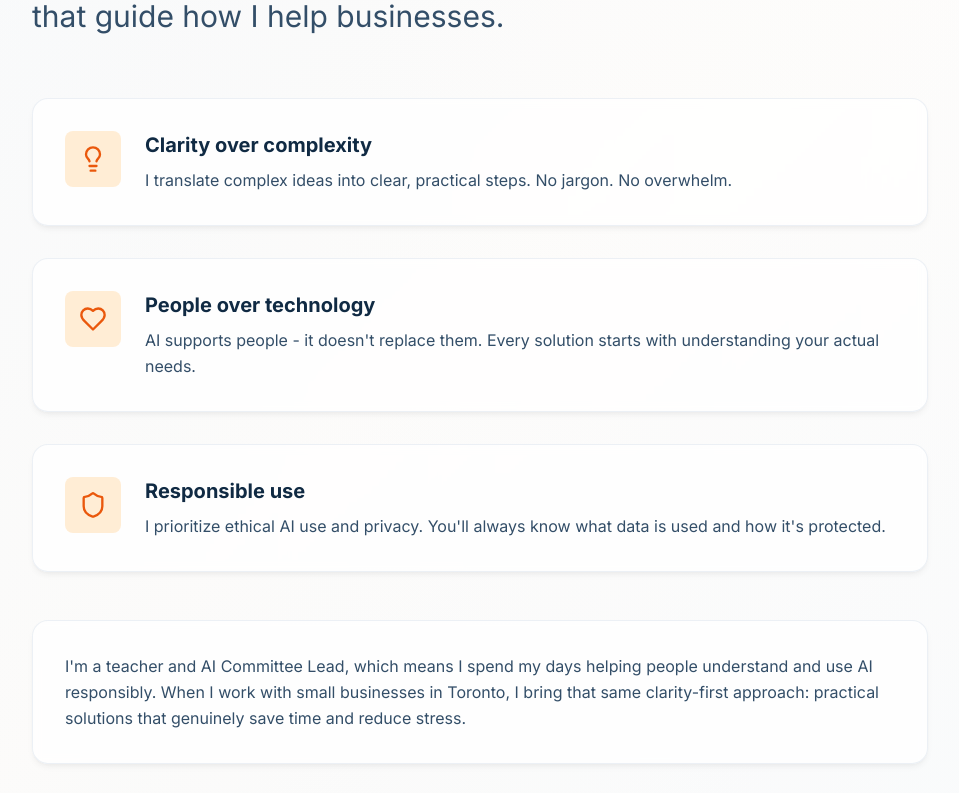
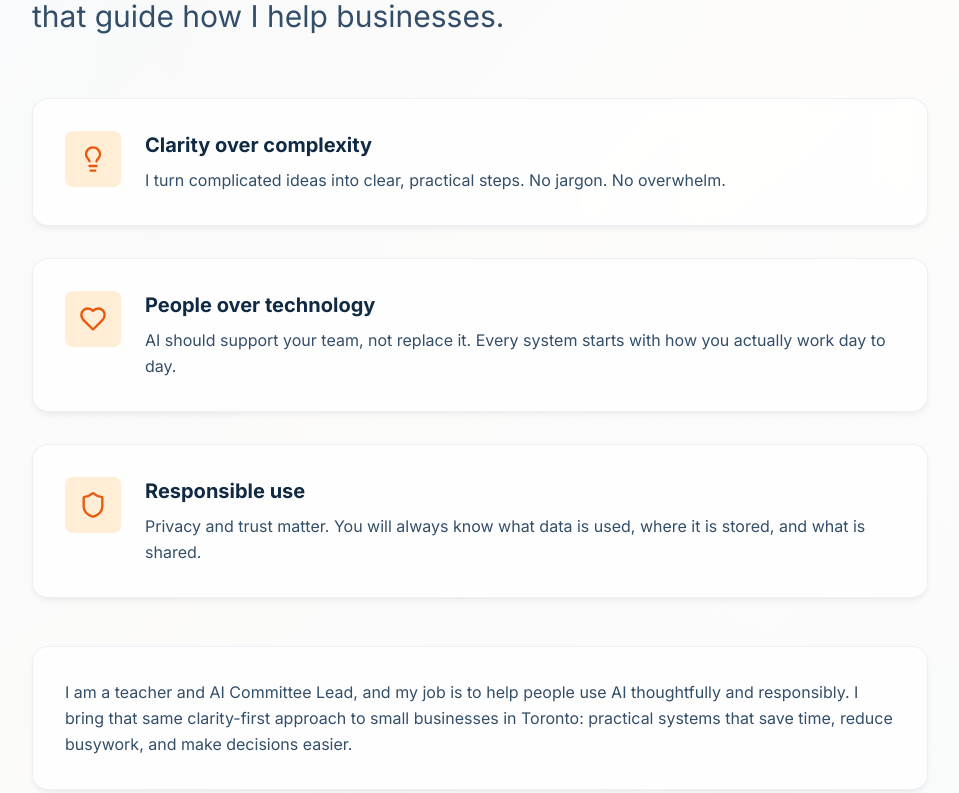
Before and after one commit to Silentkhill/cahill-ai-solutions, a React (Vite) app: page / in a window 1280 px wide. Shown: the part 9621-10414 px from the top of the page, without its empty margins (160-1119 px from the left). Built offline with nearby package versions, Linux system fonts and the light colour scheme.

Commit message:
Update About section with new copy for principles and personal note

```diff
--- a/src/components/About.tsx
+++ b/src/components/About.tsx
@@ -5,17 +5,17 @@ const philosophy = [
   {
     icon: Lightbulb,
     principle: 'Clarity over complexity',
-    explanation: 'I translate complex ideas into clear, practical steps. No jargon. No overwhelm.',
+    explanation: 'I turn complicated ideas into clear, practical steps. No jargon. No overwhelm.',
   },
   {
     icon: Heart,
     principle: 'People over technology',
-    explanation: 'AI supports people - it doesn\'t replace them. Every solution starts with understanding your actual needs.',
+    explanation: 'AI should support your team, not replace it. Every system starts with how you actually work day to day.',
   },
   {
     icon: Shield,
     principle: 'Responsible use',
-    explanation: 'I prioritize ethical AI use and privacy. You\'ll always know what data is used and how it\'s protected.',
+    explanation: 'Privacy and trust matter. You will always know what data is used, where it is stored, and what is shared.',
   },
 ]
 
@@ -65,7 +65,7 @@ export default function About() {
           {/* Personal note - human, not promotional */}
           <div className="card-focused p-8 bg-navy-50/50">
             <p className="text-base text-navy-700 leading-relaxed">
-              I'm a teacher and AI Committee Lead, which means I spend my days helping people understand and use AI responsibly. When I work with small businesses in Toronto, I bring that same clarity-first approach: practical solutions that genuinely save time and reduce stress.
+              I am a teacher and AI Committee Lead, and my job is to help people use AI thoughtfully and responsibly. I bring that same clarity-first approach to small businesses in Toronto: practical systems that save time, reduce busywork, and make decisions easier.
             </p>
           </div>
         </div>
```
